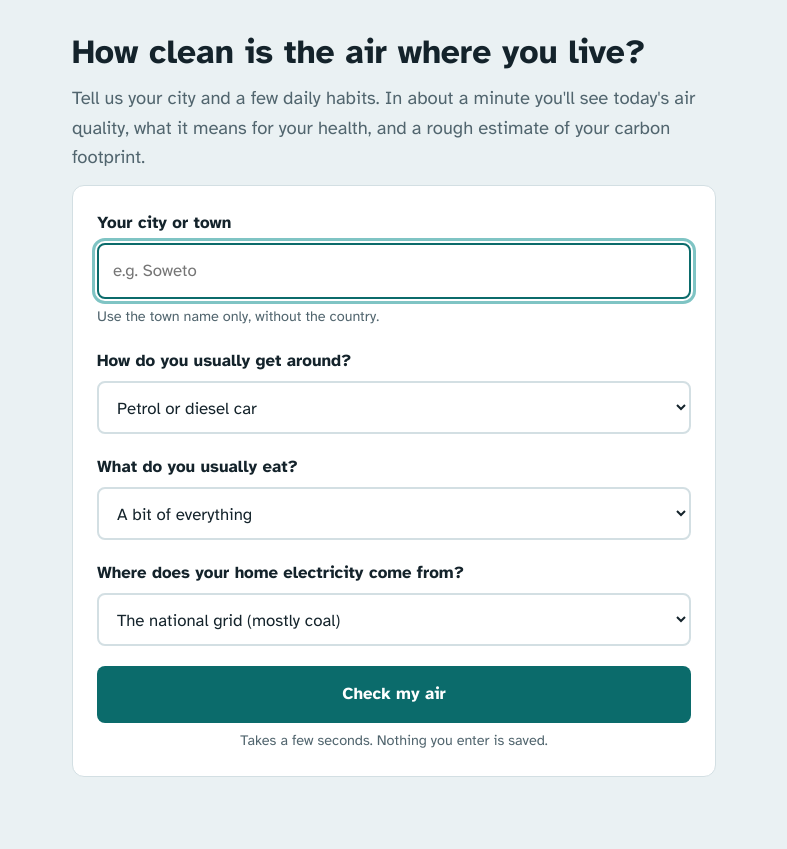
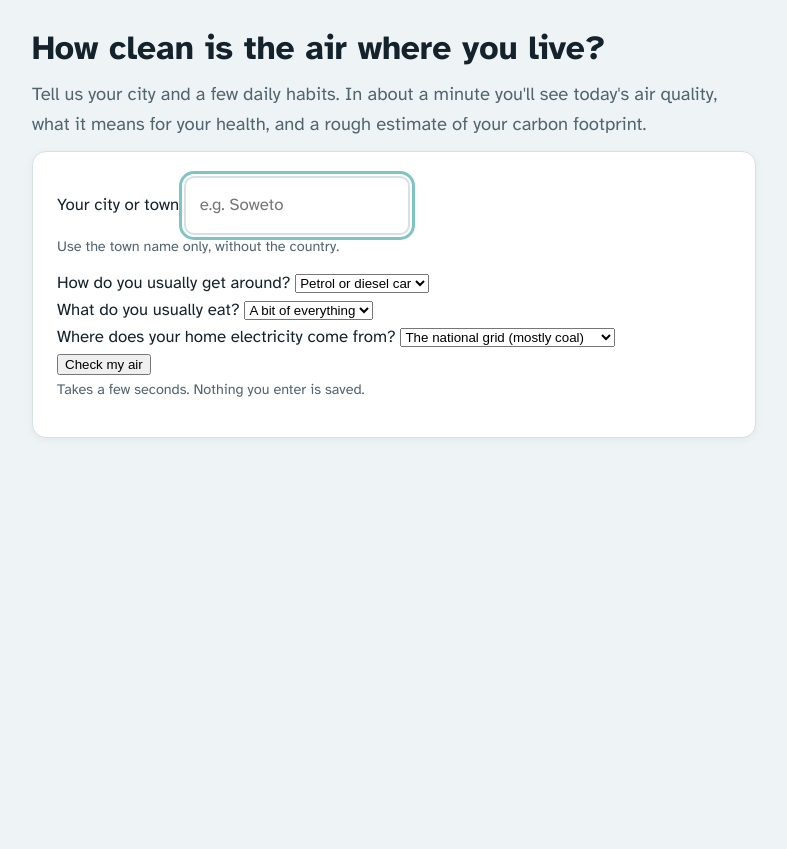
Before and after one commit to Mpilozama/EcoChange-Helper, a Flask app: page / in a window 1280 px wide. Shown: the whole page, without its empty margins (246-1033 px from the left). After the commit the page ends 438 px from the top, so only its background shows below. Run offline with Flask 3, Linux system fonts and the light colour scheme.

Commit message:
Add shared base layout and new design system
- base.html with sticky nav and footer, extended by every page
- Rewrite style.css: readable font, card layout, and one colour scale
  (green/amber/orange/red) reserved for air-quality levels

```diff
--- a/static/css/style.css
+++ b/static/css/style.css
@@ -1,122 +1,72 @@
 @import url('https://fonts.googleapis.com/css2?family=Atkinson+Hyperlegible:wght@400;700&display=swap');
 
 :root {
-    --bg: #eaf1f3;
-    --card: #ffffff;
-    --ink: #14232b;
-    --muted: #51656e;
-    --line: #d3dfe3;
-    --accent: #0b6b6b;
-    --accent-dark: #084f4f;
-    --good: #2e8f5f;
-    --moderate: #b98200;
-    --unhealthy: #d4571f;
-    --severe: #b3261e;
+    --bg: #eef4f6; --card: #fff; --ink: #14232b; --muted: #51656e; --line: #d6e1e5;
+    --accent: #0b6b6b; --accent-dark: #084f4f;
+    --good: #2e8f5f; --moderate: #b98200; --unhealthy: #d4571f; --severe: #b3261e;
 }
+* { box-sizing: border-box; }
+body { margin: 0; background: var(--bg); color: var(--ink);
+       font: 1.05rem/1.6 'Atkinson Hyperlegible', system-ui, sans-serif; }
 
-* { box-sizing: border-box; }
+/* navigation */
+.nav { background: #fff; border-bottom: 1px solid var(--line); position: sticky; top: 0; z-index: 10; }
+.nav-inner { max-width: 760px; margin: 0 auto; padding: 12px 18px; display: flex;
+             justify-content: space-between; align-items: center; gap: 12px; flex-wrap: wrap; }
+.brand { font-weight: 700; font-size: 1.2rem; color: var(--accent); text-decoration: none; }
+.nav nav a { margin-left: 16px; color: var(--ink); text-decoration: none; font-weight: 700; }
+.nav nav a:hover { color: var(--accent); }
 
-body {
-    margin: 0;
-    background: var(--bg);
-    color: var(--ink);
-    font-family: 'Atkinson Hyperlegible', system-ui, -apple-system, 'Segoe UI', sans-serif;
-    font-size: 1.05rem;
-    line-height: 1.6;
-}
-
-.page { max-width: 680px; margin: 0 auto; padding: 32px 18px 56px; }
-
+.page { max-width: 760px; margin: 0 auto; padding: 28px 18px 48px; }
+.foot { text-align: center; color: var(--muted); font-size: .85rem; padding: 0 18px 32px; }
 h1 { font-size: 2.1rem; line-height: 1.2; margin: 0 0 12px; }
 h2 { font-size: 1.2rem; margin: 0 0 10px; }
-p  { margin: 0 0 12px; }
+p { margin: 0 0 12px; }
+.lead { font-size: 1.15rem; color: var(--muted); }
+.hint { font-size: .9rem; color: var(--muted); }
 
-.lead { font-size: 1.15rem; color: var(--muted); }
-.hint { font-size: 0.9rem; color: var(--muted); margin: 6px 0 0; }
-.center { text-align: center; }
-.footnote { font-size: 0.88rem; color: var(--muted); margin-top: 24px; }
+.card { background: var(--card); border: 1px solid var(--line); border-radius: 14px;
+        padding: 24px; margin-bottom: 16px; box-shadow: 0 2px 8px rgba(20,35,43,.05); }
+.landing { background: linear-gradient(135deg, #d9efec, #fff); padding: 36px 24px; }
+.notice { background: #fdecea; border: 1px solid #f1b5af; color: #7a1a13;
+          border-radius: 10px; padding: 12px 16px; margin-bottom: 16px; }
 
-.card {
-    background: var(--card);
-    border: 1px solid var(--line);
-    border-radius: 12px;
-    padding: 24px;
-    margin-bottom: 16px;
+/* form */
+.search { display: flex; gap: 10px; margin-top: 20px; flex-wrap: wrap; }
+input { flex: 1 1 220px; padding: 14px; font: inherit; border: 2px solid var(--line); border-radius: 10px; }
+.btn { padding: 14px 24px; font: inherit; font-weight: 700; color: #fff; background: var(--accent);
+       border: none; border-radius: 10px; cursor: pointer; }
+.btn:hover { background: var(--accent-dark); }
+.btn:disabled { background: #6b8f8f; cursor: wait; }
+input:focus, .btn:focus-visible, a:focus-visible { outline: 3px solid #7fc4c4; outline-offset: 2px; }
+
+/* result hero: the colour tells you the level at a glance */
+.hero { border-left: 10px solid var(--line); }
+.hero-good { border-left-color: var(--good); }           .hero-good h1 { color: var(--good); }
+.hero-moderate { border-left-color: var(--moderate); }   .hero-moderate h1 { color: var(--moderate); }
+.hero-unhealthy { border-left-color: var(--unhealthy); } .hero-unhealthy h1 { color: var(--unhealthy); }
+.hero-severe { border-left-color: var(--severe); }       .hero-severe h1 { color: var(--severe); }
+
+/* advice cards */
+.grid { display: grid; grid-template-columns: 1fr 1fr; gap: 12px; }
+.tip { background: #fff; border: 1px solid var(--line); border-radius: 12px; padding: 16px; }
+.tip h3 { margin: 0 0 6px; font-size: 1rem; }
+.tip p { margin: 8px 0 0; color: var(--muted); font-size: .95rem; }
+.tag { display: inline-block; padding: 2px 10px; border-radius: 99px; color: #fff; font-size: .8rem; font-weight: 700; }
+.tag-ok { background: var(--good); } .tag-care { background: var(--moderate); } .tag-avoid { background: var(--severe); }
+
+/* SVG bars (used for the 24h chart and the compare page) */
+.chart { width: 100%; height: auto; }
+.chart text { font-size: 6px; fill: var(--muted); }
+.bar-good { fill: var(--good); } .bar-moderate { fill: var(--moderate); }
+.bar-unhealthy { fill: var(--unhealthy); } .bar-severe { fill: var(--severe); }
+
+.row { display: grid; grid-template-columns: 130px 1fr 70px; gap: 12px; align-items: center; margin-bottom: 10px; }
+.row svg { width: 100%; height: 14px; }
+.row .val { text-align: right; font-weight: 700; }
+
+details summary { cursor: pointer; font-weight: 700; color: var(--accent); }
+@media (max-width: 560px) {
+    h1 { font-size: 1.7rem; } .grid { grid-template-columns: 1fr; }
+    .row { grid-template-columns: 100px 1fr 55px; }
 }
-
-.notice {
-    background: #fdecea;
-    border: 1px solid #f1b5af;
-    color: #7a1a13;
-    border-radius: 10px;
-    padding: 12px 16px;
-    margin-bottom: 16px;
-}
-
-/* ---------- Form ---------- */
-.field { margin-bottom: 20px; }
-label { display: block; font-weight: 700; margin-bottom: 6px; }
-
-input, select {
-    width: 100%;
-    padding: 13px 14px;
-    font: inherit;
-    color: var(--ink);
-    background: #fff;
-    border: 2px solid var(--line);
-    border-radius: 8px;
-}
-input:focus, select:focus, button:focus-visible, a:focus-visible, summary:focus-visible {
-    outline: 3px solid #7fc4c4;
-    outline-offset: 2px;
-    border-color: var(--accent);
-}
-
-.btn-primary {
-    width: 100%;
-    padding: 15px;
-    font: inherit;
-    font-weight: 700;
-    color: #fff;
-    background: var(--accent);
-    border: none;
-    border-radius: 8px;
-    cursor: pointer;
-}
-.btn-primary:hover { background: var(--accent-dark); }
-.btn-primary:disabled { background: #6b8f8f; cursor: wait; }
-
-/* ---------- Results ---------- */
-.back { display: inline-block; margin-bottom: 16px; color: var(--accent); font-weight: 700; text-decoration: none; }
-.back:hover { text-decoration: underline; }
-
-.hero { border-left-width: 10px; }
-.hero h1 { margin-bottom: 6px; }
-.hero-good      { border-left-color: var(--good); }      .hero-good h1      { color: var(--good); }
-.hero-moderate  { border-left-color: var(--moderate); }  .hero-moderate h1  { color: var(--moderate); }
-.hero-unhealthy { border-left-color: var(--unhealthy); } .hero-unhealthy h1 { color: var(--unhealthy); }
-.hero-severe    { border-left-color: var(--severe); }    .hero-severe h1    { color: var(--severe); }
-.eyebrow-less { color: var(--muted); margin-bottom: 4px; }
-.stat { margin: 0; font-size: 0.95rem; color: var(--muted); }
-
-.explain summary { cursor: pointer; font-weight: 700; color: var(--accent); }
-.explain p { margin-top: 12px; }
-
-.compare { display: grid; grid-template-columns: 1fr 1fr; gap: 12px; margin-bottom: 8px; }
-.compare div { background: var(--bg); border-radius: 10px; padding: 14px; }
-.compare .num { display: block; font-size: 2rem; font-weight: 700; line-height: 1.1; }
-.compare .cap { color: var(--muted); font-size: 0.92rem; }
-
-.big { font-size: 2.6rem; font-weight: 700; line-height: 1.1; margin-bottom: 14px; }
-.big span { font-size: 1rem; font-weight: 400; color: var(--muted); }
-
-.meter { height: 12px; background: var(--bg); border-radius: 99px; overflow: hidden; }
-.meter-fill { height: 100%; background: var(--accent); border-radius: 99px; }
-.meter-labels { display: flex; justify-content: space-between; font-size: 0.85rem; color: var(--muted); margin: 6px 0 10px; }
-
-.ai { background: #f6f9fa; border-style: dashed; }
-
-@media (max-width: 520px) {
-    h1 { font-size: 1.75rem; }
-    .compare { grid-template-columns: 1fr; }
-}
```
